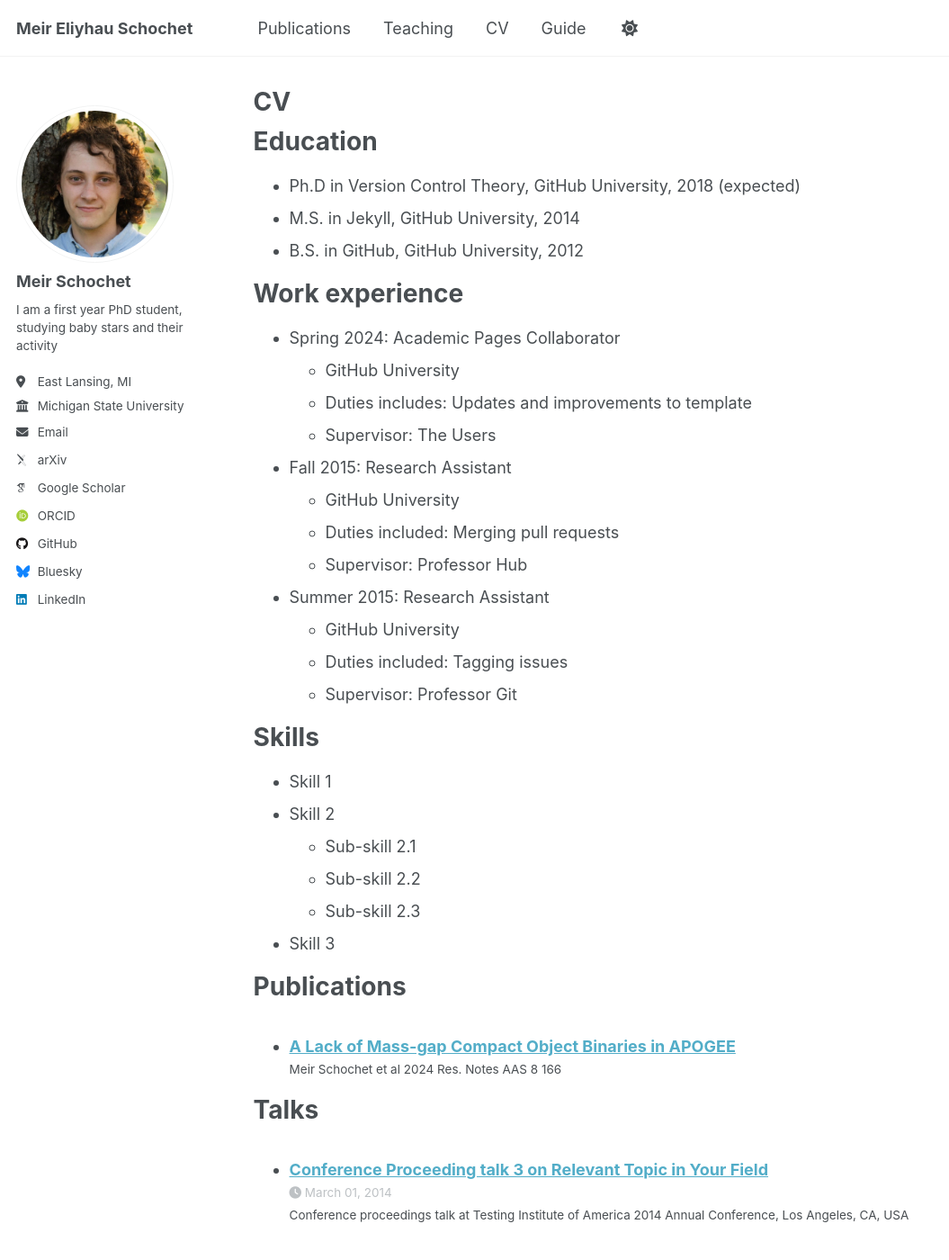
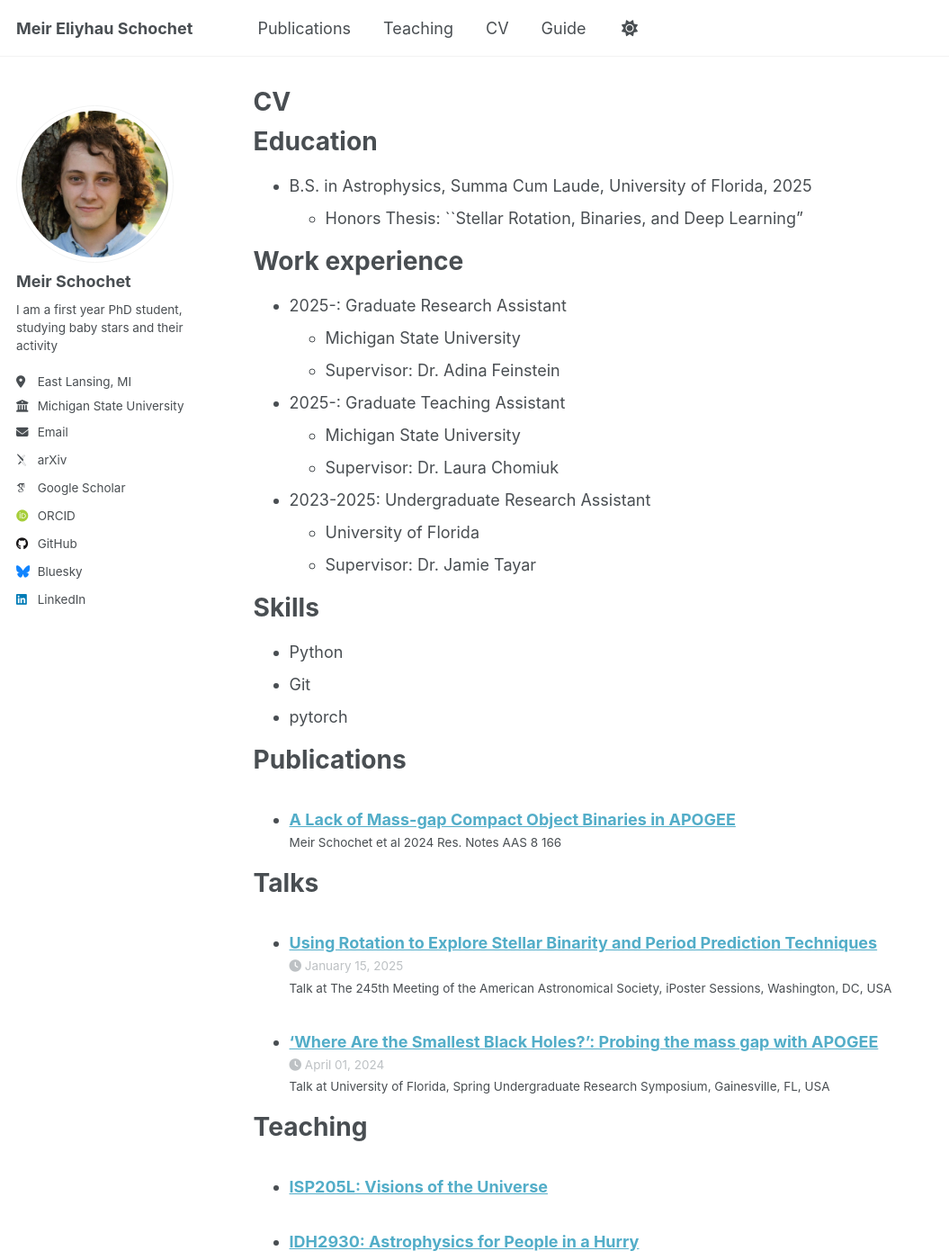
Before and after one commit to m-schochet/m-schochet.github.io, a Jekyll site: the page built from _pages/cv.md, in a window 1280 px wide and 1400 px high. Shown: the whole window at 90% size, without its empty margins (0-1055 px from the left). Built offline with Jekyll 4.4.1, drawn with Linux system fonts in a browser that asks for light colours; some web fonts are replaced; a script that is not in the unit is left out; some of the changed text lies outside the part shown.

Commit message:
oh wait i never pushed these changes : (
edits to tons of talks/pubs/teaching on cv

```diff
--- a/_pages/cv.md
+++ b/_pages/cv.md
@@ -11,35 +11,28 @@
 
 Education
 ======
-* Ph.D in Version Control Theory, GitHub University, 2018 (expected)
-* M.S. in Jekyll, GitHub University, 2014
-* B.S. in GitHub, GitHub University, 2012
+* B.S. in Astrophysics, Summa Cum Laude, University of Florida, 2025
+  * Honors Thesis: ``Stellar Rotation, Binaries, and Deep Learning"
 
 Work experience
 ======
-* Spring 2024: Academic Pages Collaborator
-  * GitHub University
-  * Duties includes: Updates and improvements to template
-  * Supervisor: The Users
+* 2025-: Graduate Research Assistant
+  * Michigan State University
+  * Supervisor: Dr. Adina Feinstein
 
-* Fall 2015: Research Assistant
-  * GitHub University
-  * Duties included: Merging pull requests
-  * Supervisor: Professor Hub
+* 2025-: Graduate Teaching Assistant
+  * Michigan State University
+  * Supervisor: Dr. Laura Chomiuk
 
-* Summer 2015: Research Assistant
-  * GitHub University
-  * Duties included: Tagging issues
-  * Supervisor: Professor Git
+* 2023-2025: Undergraduate Research Assistant
+  * University of Florida
+  * Supervisor: Dr. Jamie Tayar
 
 Skills
 ======
-* Skill 1
-* Skill 2
-  * Sub-skill 2.1
-  * Sub-skill 2.2
-  * Sub-skill 2.3
-* Skill 3
+* Python
+* Git
+* pytorch
 
 Publications
 ======
@@ -59,6 +52,6 @@
     {% include archive-single-cv.html %}
   {% endfor %}</ul>
 
-Service and leadership
-======
-* Currently signed in to 43 different slack teams
+%Service and leadership
+%======
+%* Currently signed in to 43 different slack teams
--- a/_talks/2012-03-01-talk-1.md
+++ /dev/null
@@ -1,11 +0,0 @@
----
-title: "Talk 1 on Relevant Topic in Your Field"
-collection: talks
-type: "Talk"
-permalink: /talks/2012-03-01-talk-1
-venue: "UC San Francisco, Department of Testing"
-date: 2012-03-01
-location: "San Francisco, CA, USA"
----
-
-This is a description of your talk, which is a markdown file that can be all markdown-ified like any other post. Yay markdown!
--- a/_talks/2013-03-01-tutorial-1.md
+++ /dev/null
@@ -1,13 +0,0 @@
----
-title: "Tutorial 1 on Relevant Topic in Your Field"
-collection: talks
-type: "Tutorial"
-permalink: /talks/2013-03-01-tutorial-1
-venue: "UC-Berkeley Institute for Testing Science"
-date: 2013-03-01
-location: "Berkeley, CA, USA"
----
-
-[More information here](http://exampleurl.com)
-
-This is a description of your tutorial, note the different field in type. This is a markdown files that can be all markdown-ified like any other post. Yay markdown!
--- a/_talks/2014-02-01-talk-2.md
+++ /dev/null
@@ -1,13 +0,0 @@
----
-title: "Talk 2 on Relevant Topic in Your Field"
-collection: talks
-type: "Talk"
-permalink: /talks/2014-02-01-talk-2
-venue: "London School of Testing"
-date: 2014-02-01
-location: "London, UK"
----
-
-[More information here](http://example2.com)
-
-This is a description of your talk, which is a markdown files that can be all markdown-ified like any other post. Yay markdown!
--- a/_talks/2014-03-01-talk-3.md
+++ /dev/null
@@ -1,11 +0,0 @@
----
-title: "Conference Proceeding talk 3 on Relevant Topic in Your Field"
-collection: talks
-type: "Conference proceedings talk"
-permalink: /talks/2014-03-01-talk-3
-venue: "Testing Institute of America 2014 Annual Conference"
-date: 2014-03-01
-location: "Los Angeles, CA, USA"
----
-
-This is a description of your conference proceedings talk, note the different field in type. You can put anything in this field.
--- /dev/null
+++ b/_talks/2024-04-01-ugrsUF.md
@@ -0,0 +1,12 @@
+---
+title: "'Where Are the Smallest Black Holes?': Probing the mass gap with APOGEE"
+collection: talks
+type: "Talk"
+permalink: /talks/2024-04-01-ugrsUF
+venue: "University of Florida, Spring Undergraduate Research Symposium"
+date: 2024-04-01
+location: "Gainesville, FL, USA"
+---
+
+
+The existence of the least massive black holes and most massive neutron stars are still debated, and with few objects identified between two to five solar masses, many believe in a “compact object mass gap”. Compact objects are dim and small, a consequence of being end of life stellar remnants. Therefore, our best chance to observe them is through influences on a close companion star in a binary system, where the objects orbit around a shared center of mass and can be detected by a radial velocity (RV) Doppler shift of the system’s spectral lines between observations. Using the Apache Point Observatory Galactic Evolution Experiment (APOGEE) we search for candidate host systems that have considerable evidence of binary interactions including RV variations, rapid rotation indicative of tidal interaction, and a single set of stellar spectral lines suggesting the secondary is compact. We find that only 0.7% of the APOGEE catalog possesses all these signatures, and we explore the 120 systems whose companion mass estimates are in the mass-gap regime. While previous efforts have identified individual systems, our work provides a more comprehensive search of a large sample that will help constrain the history and evolution of stellar-mass compact objects.
--- /dev/null
+++ b/_talks/2025-01-15-aas245.md
@@ -0,0 +1,11 @@
+---
+title: "Using Rotation to Explore Stellar Binarity and Period Prediction Techniques"
+collection: talks
+type: "Talk"
+permalink: /talks/2025-01-15-aas245
+venue: "The 245th Meeting of the American Astronomical Society, iPoster Sessions"
+date: 2025-01-15
+location: "Washington, DC, USA"
+---
+
+Stars rotate, and measuring that rotation is critical to understanding the star’s history and future evolution. First, I will discuss the utility of rapid rotation for finding close companions to binary systems using APOGEE DR17. We identify 4,751 binary systems with rapid rotation, radial velocity scatter, and evidence of only one set of spectral lines. By assuming tidal synchronization, we estimate minimum masses for companions to 4,288 of these systems. Second, I will present a method for stellar rotation period prediction using a convolutional neural network on ASAS-SN light curves. We feed the network a transformed 2D frequency-time representation of the light curve and train the network using quiescent light curves injected with simulated rotation models. Finally, we present the efficacy of the network at period prediction and discuss ASAS-SN systematics that make period prediction difficult.
--- /dev/null
+++ b/_teaching/2025-spr-idh2930.md
@@ -0,0 +1,11 @@
+---
+title: "IDH2930: Astrophysics for People in a Hurry"
+collection: teaching
+type: "Undergraduate Course"
+permalink: /teaching/2025-spr-idh2930.md
+venue: "University of Florida, Honors College"
+date: 2025-01-19
+location: "Gainesville, FL, USA"
+---
+
+Proposed, designed, and co-lead instructor for a 1-credit course to ~15 students
```
Also changed, not shown: _data/navigation.yml (+4 -4 lines), _portfolio/portfolio-1.md (deleted, +0 -7 lines), _portfolio/portfolio-2.html (deleted, +0 -7 lines), _teaching/2014-spring-teaching-1.md (deleted, +0 -20 lines), _teaching/2015-spring-teaching-2.md (deleted, +0 -20 lines), _teaching/2025-fall-isp205.md (added, +11 -0 lines).
